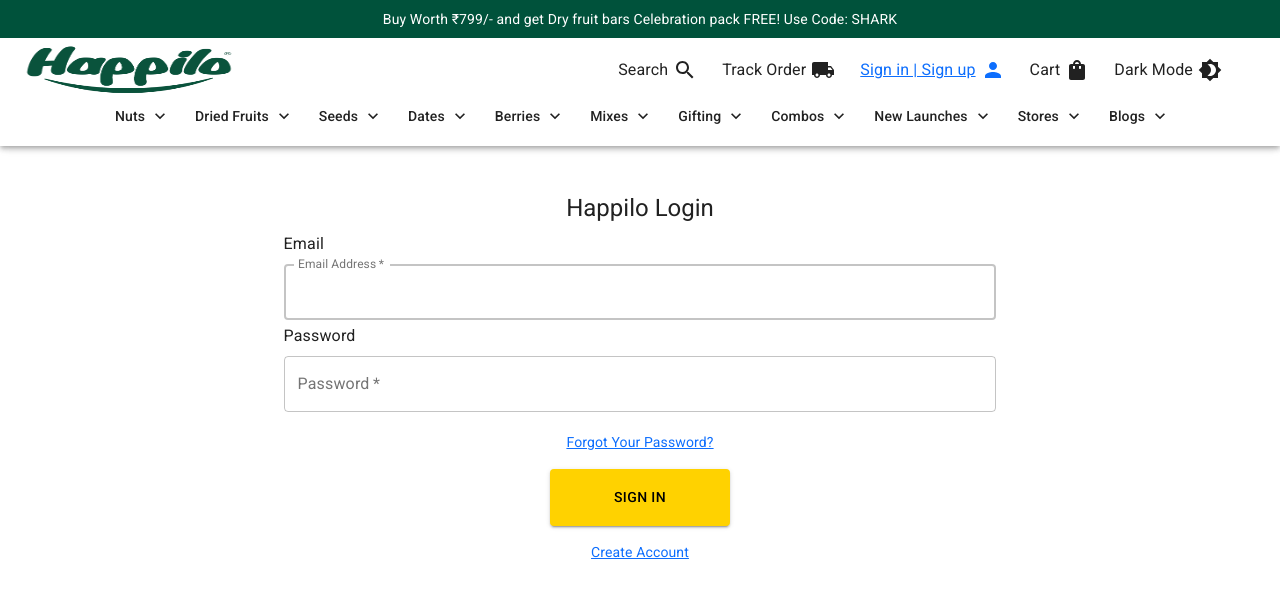
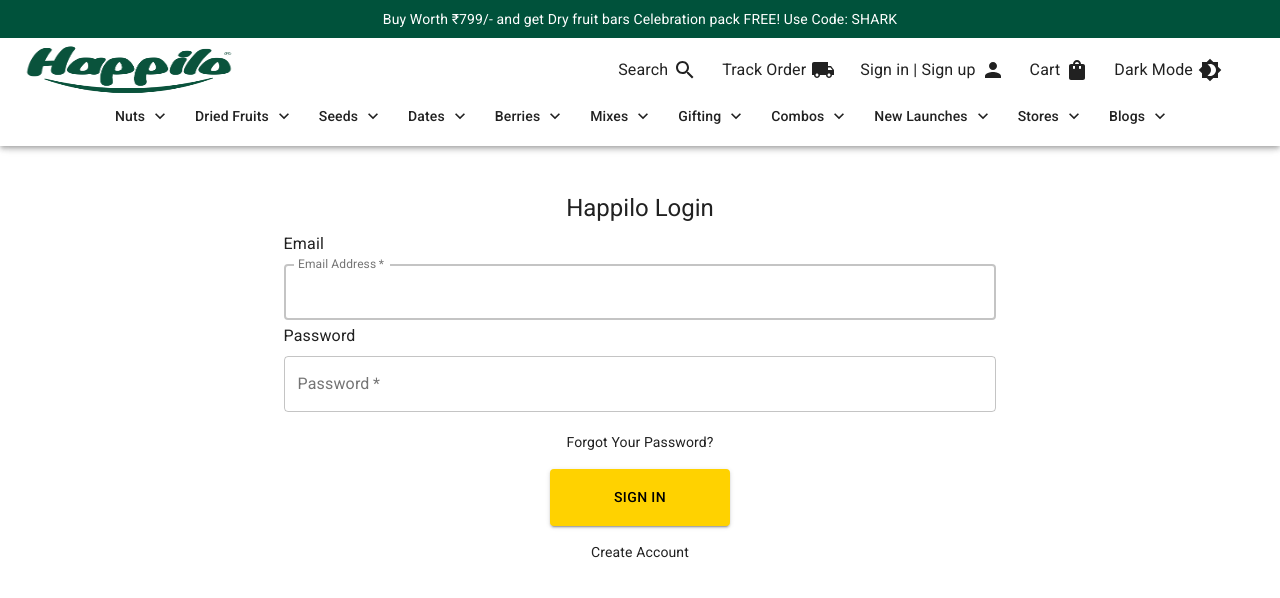
Before and after one commit to deepak-chaurasiyaa/happilo_client, a React (Create React App) app in the folder client/: page /login in a window 1280 px wide. Shown: the top 598 px of the page. Built offline with nearby package versions, Linux system fonts and the light colour scheme.

Commit message:
designing issue resolved for all link tag

```diff
--- a/client/src/assets/style.css
+++ b/client/src/assets/style.css
@@ -179,3 +179,12 @@
 .css-1o011v7-MuiButtonBase-root-MuiButton-root {
   color: inherit !important
 }
+
+a {
+  color: inherit !important;
+  text-decoration: none !important;
+}
+
+a:hover {
+  text-decoration: underline !important;
+}
--- a/client/src/components/Header/MidHeader.jsx
+++ b/client/src/components/Header/MidHeader.jsx
@@ -32,8 +32,10 @@
               <Search />
             </Box>
             <Box>
-              <Typography>Track Order </Typography>
-              <LocalShipping />
+              <Link to='' style={{ display: 'flex' }}>
+                <Typography>Track Order </Typography>
+                <LocalShipping />
+              </Link>
             </Box>
             <Box>
               <Link to='/login' style={{ display: 'flex' }}>
@@ -42,13 +44,19 @@
               </Link>
             </Box>
             <Box>
-              <Typography>Cart</Typography>
-              <ShoppingBag />
+              <Link to='' style={{ display: 'flex' }}>
+                <Typography>Cart</Typography>
+                <ShoppingBag />
+              </Link>
             </Box>
 
             <Box onClick={() => dispatch(handleDarkModeChange())}>
-              <Typography>{darkMode ? 'Light Mode' : 'Dark Mode'} </Typography>
-              {darkMode ? <Brightness7 /> : <Brightness4 />}
+              <Link to='' style={{ display: 'flex' }}>
+                <Typography>
+                  {darkMode ? 'Light Mode' : 'Dark Mode'}{' '}
+                </Typography>
+                {darkMode ? <Brightness7 /> : <Brightness4 />}
+              </Link>
             </Box>
           </Toolbar>
         </Toolbar>
```
